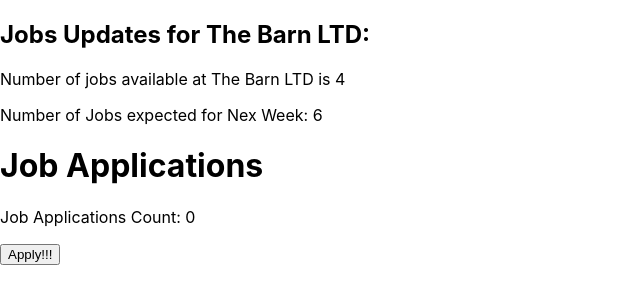
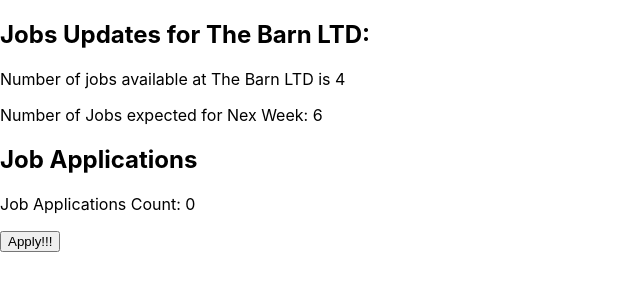
Before and after one commit to Davsan88/dynamic-job-board, a React (Create React App) app: page / in a window 1280 px wide. Shown: the top 304 px of the page, without its empty margins (0-640 px from the left). Built offline with nearby package versions, Linux system fonts and the light colour scheme.

Commit message:
Update JobCounter.js

```diff
--- a/src/JobCounter.js
+++ b/src/JobCounter.js
@@ -10,7 +10,7 @@
 
   return (
     <div>
-      <h1>Job Applications</h1>
+      <h2>Job Applications</h2>
       <p>Job Applications Count: {jobCount}</p>
       <button onClick={handleAddJob}>Apply!!!</button>
     </div>
```
